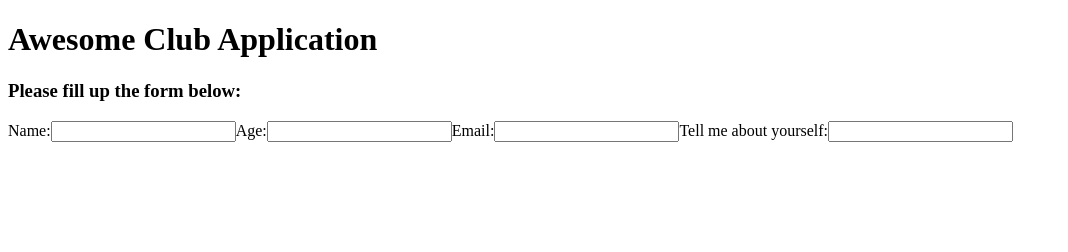
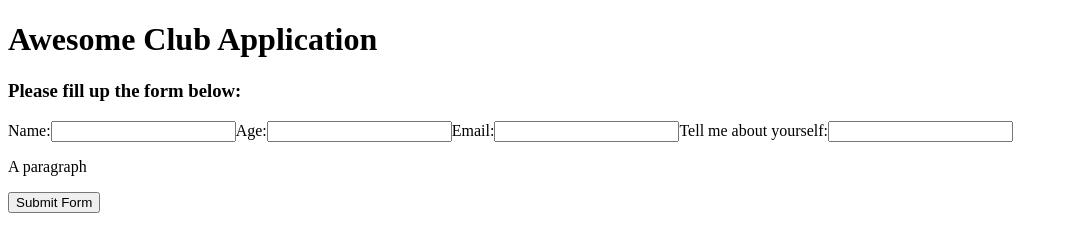
Before and after one commit to kimchi11y/web-dev, a plain HTML site: page index.html in a window 1280 px wide. Shown: the whole page, without its empty margins (0-1068 px from the left). Drawn offline with Linux system fonts and the light colour scheme.

Commit message:
Added myfunction

```diff
--- a/index.html
+++ b/index.html
@@ -5,6 +5,11 @@
     <meta name="viewport" content="width=device-width, initial-scale=1.0">
     <link rel="stylesheet" href="style.css">
     <title>Document</title>
+    <script>
+        function myFunction(){
+            document.getElementById("demo").innerHTML= "Form had been submitted";
+        }
+    </script>
 </head>
 <body>
     <div>
@@ -21,7 +26,11 @@
        <label for="name">Tell me about yourself: </label>
        <input type="text">
     </form>
-    <div></div>
+    <div>
+        <p id="demo">A paragraph</p>
+        <button type="button" onclick="myFunction()">Submit Form</button>
+    </div>
+    </div>
 
 </body>
 </html>
```
